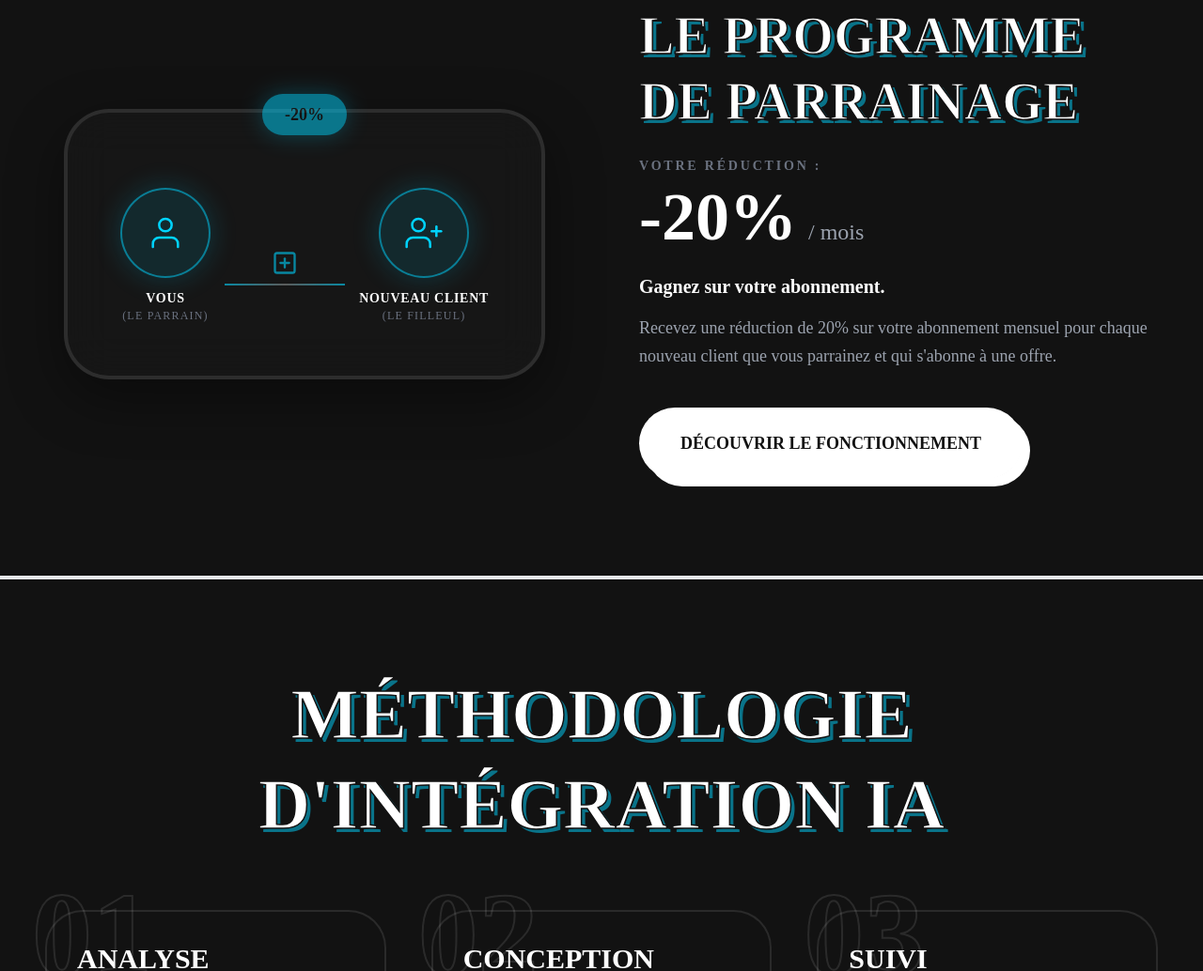
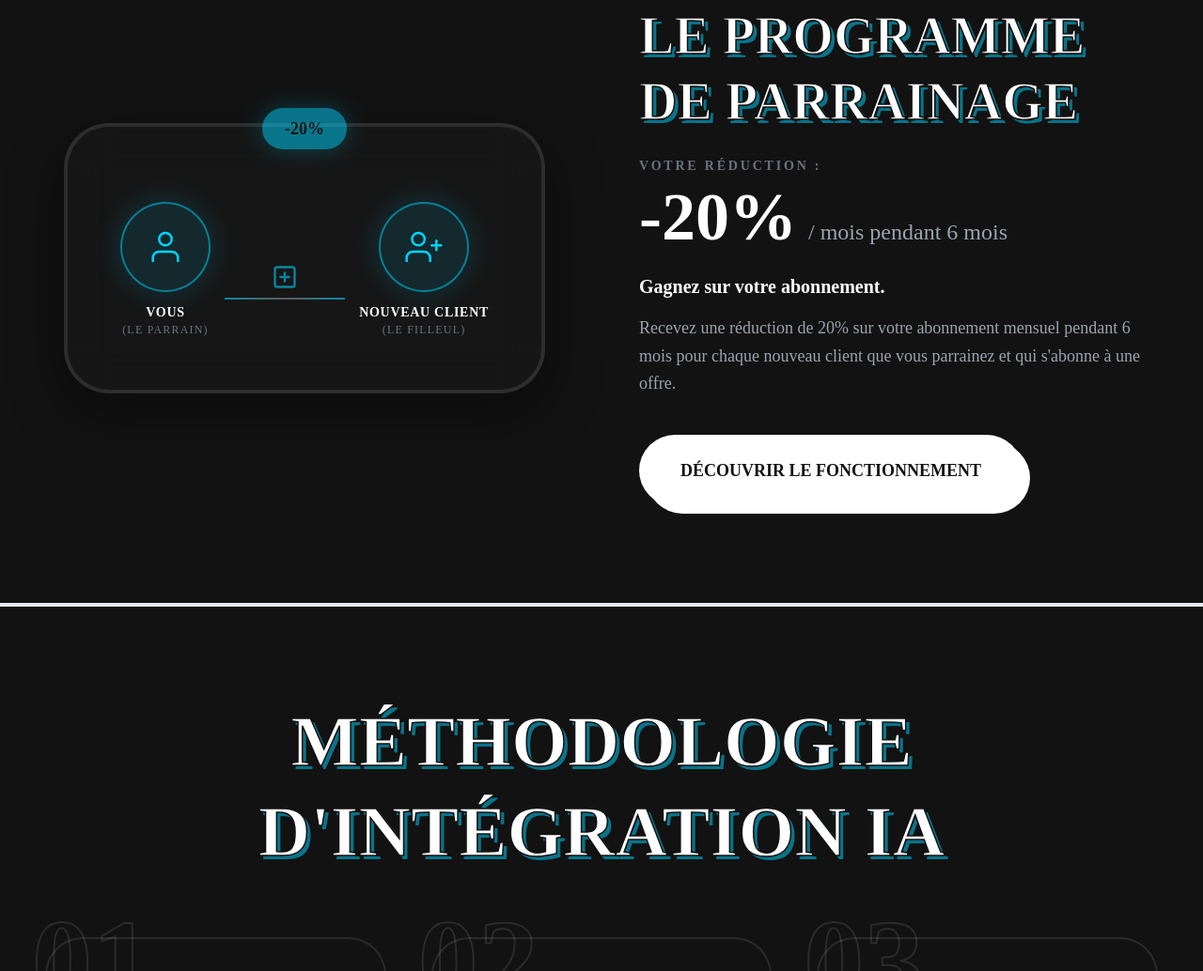
Before and after one commit to Antaxx/Portfolio-ARAD, a plain HTML site: page index.html in a window 1280 px wide. Shown: the part 2836-3870 px from the top of the page at 94% size. Drawn offline with nearby package versions, Linux system fonts and the light colour scheme; some packages are replaced by stand-ins of ours; a script that the page names is missing; a web font is replaced by a local one.

Commit message:
fix: specify 6-month duration for referral discount

```diff
--- a/index.html
+++ b/index.html
@@ -383,12 +383,12 @@
                     <p class="text-sm text-gray-500 uppercase tracking-[0.2em] font-bold mb-2">Votre réduction :</p>
                     <div class="mb-6">
                         <span class="text-6xl md:text-7xl font-black text-white">-20%</span>
-                        <span class="text-gray-400 text-2xl ml-2">/ mois</span>
+                        <span class="text-gray-400 text-2xl ml-2">/ mois pendant 6 mois</span>
                     </div>
                     <p class="text-white font-bold text-xl mb-4">Gagnez sur votre abonnement.</p>
                     <p class="text-gray-400 text-lg leading-relaxed mb-10">
-                        Recevez une réduction de 20% sur votre abonnement mensuel pour chaque nouveau client que vous
-                        parrainez et qui s'abonne à une offre.
+                        Recevez une réduction de 20% sur votre abonnement mensuel pendant 6 mois pour chaque nouveau
+                        client que vous parrainez et qui s'abonne à une offre.
                     </p>
                     <a href="#contact-form"
                         class="inline-block bg-white text-deepblack px-10 py-5 rounded-full font-black uppercase text-lg border-4 border-white/20 shadow-neo hover:shadow-neo-hover transition-all duration-500 btn-neo-premium">
```
